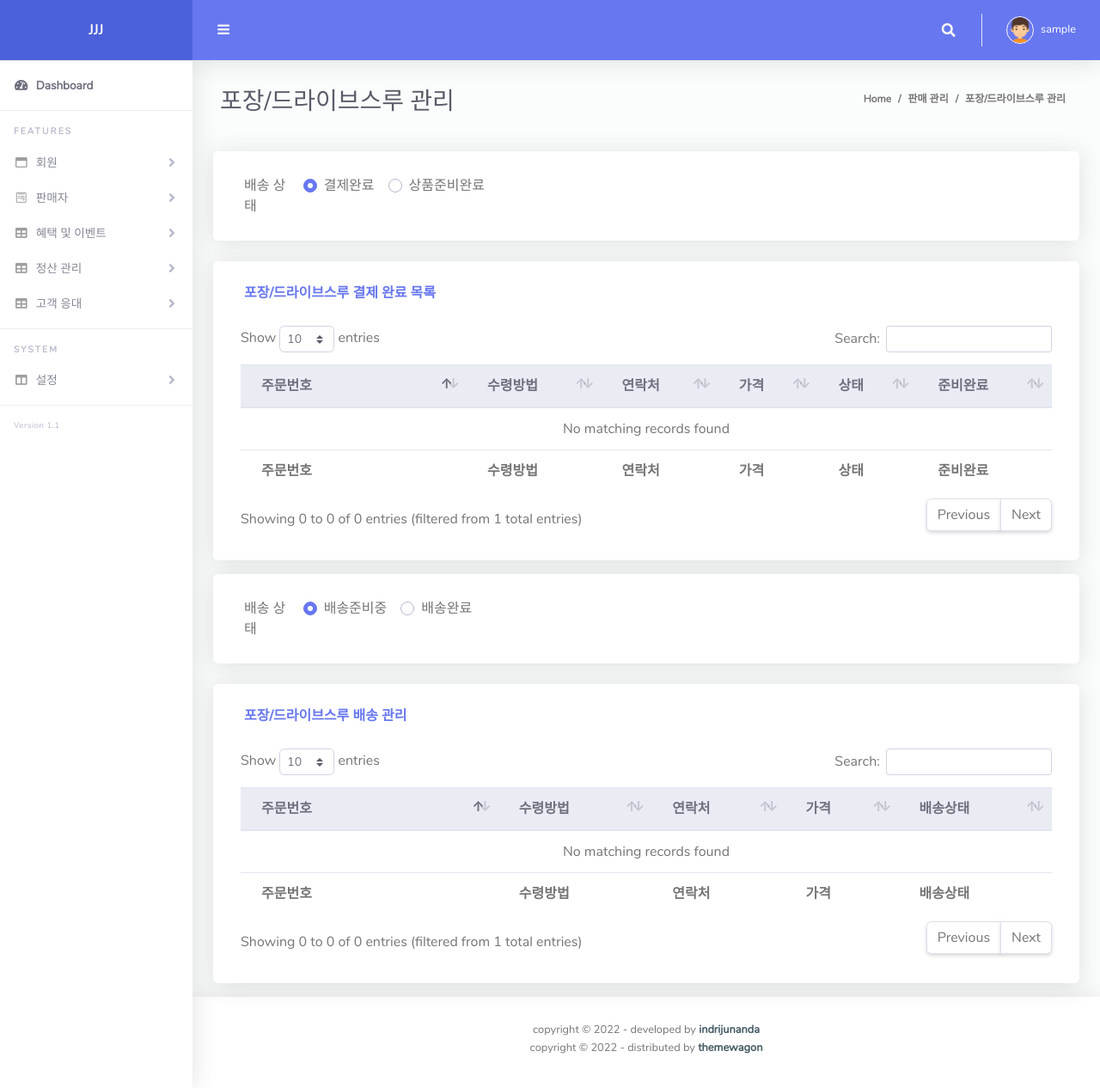
After one commit to jhy11/jjj, a Django app: page /seller/takeout in a window 1280 px wide. The commit adds this page. Shown: the whole page at 86% size. Run offline with Django 4.2, Linux system fonts and the light colour scheme; the visitor is signed in with stand-in values (Sample User, id 1); data that the repository does not hold is empty; parts of the project's set-up code (start-up, migrations or seed data) failed here and were passed over; some libraries are stand-ins or nearby versions.

Commit message:
Add seller/takeout

```diff
--- /dev/null
+++ b/seller/templates/takeout.html
@@ -0,0 +1,230 @@
+{% extends 'layouts/base.html' %} {% load static %}
+
+<!-- Specific Page CSS goes HERE  -->
+{% block stylesheets %}
+<link href="https://cdnjs.cloudflare.com/ajax/libs/font-awesome/4.7.0/css/font-awesome.min.css" rel="stylesheet"/>
+<link href="{% static 'vendor/datatables/dataTables.bootstrap4.min.css' %}" rel="stylesheet" type="text/css">
+
+{% endblock stylesheets %}
+
+{% block content %}
+<div class="container-fluid" id="container-wrapper">
+  <div class="d-sm-flex align-items-center justify-content-between mb-4">
+    <h1 class="h3 pl-2 text-gray-800">포장/드라이브스루 관리</h1>
+    <ol class="breadcrumb">
+      <li class="breadcrumb-item"><a href="./">Home</a></li>
+      <li class="breadcrumb-item">판매 관리</li>
+      <li class="breadcrumb-item active" aria-current="page">포장/드라이브스루 관리</li>
+    </ol>
+  </div>
+  <div class="row">
+    <div class="col">
+      <div class="card mb-4">
+        <div class="card-body">
+          <div class ="row g-3 needs-validation">
+            <div class="row col-md-12 mx-1 pt-2">
+              <label class="form-label col-md-1" for="status1" >배송 상태</label>
+              <fieldset class="row col-md-8" id="status1">
+                <div class="custom-control custom-radio mr-3">
+                  <input type="radio" id="customRadio1" name="status1" class="custom-control-input" value="결제완료" checked="checked">
+                  <label class="custom-control-label" for="customRadio1">결제완료</label>
+                </div>
+                <div class="custom-control custom-radio mr-3">
+                  <input type="radio" id="customRadio2" name="status1" class="custom-control-input" value="상품준비완료">
+                  <label class="custom-control-label" for="customRadio2">상품준비완료</label>
+                </div>
+              </fieldset>
+            </div>
+          </div>
+        </div>
+      </div>
+    </div>
+  </div>
+  <div class="row">
+    <div class="col">
+      <div class="card mb-3 p-3">
+        <div class="card-header d-flex flex-row align-items-center justify-content-between">
+          <h6 class="m-0 font-weight-bold text-primary">포장/드라이브스루 결제 완료 목록</h6>
+        </div>
+        <div class="table-responsive p-3" id="aaa">
+          <table class="table align-items-center table-flush table-hover" id="dataTableHover-delivery">
+            <thead class="thead-light">
+              <tr>
+                <th>주문번호</th>
+                <th>수령방법</th>
+                <th>연락처</th>
+                <th>가격</th>
+                <th>상태</th>
+                <th>준비완료</th>
+              </tr>
+            </thead>
+            <tbody class="list" id="list-order">
+              {% if Paid or Completed %}
+              {% for i in Paid %}
+              {% load humanize %}
+              <tr class="list-order-row" style="cursor:pointer">
+                <td class="align-middle" id="No-td">{{ i.order__order_no }}</td>
+                <td class="align-middle" id="Type">
+                  {% if i.order__type == '2' %}포장
+                  {% else %}드라이브스루
+                  {% endif %}
+                </td>                 <td class="align-middle" id="Call">{{ i.order__call }}</td>
+                <td class="align-middle" id="Total">{{ i.order__total_price|intcomma }}</td>
+                <td class="align-middle status" id="Status" value='결제완료'>결제완료</td>
+                <td class="align-middle custom-control custom-switch ml-5">
+                  <input type="checkbox" class="custom-control-input" id="{i.order__order_no}">
+                  <label class="custom-control-label" for="{i.order__order_no}"></label>
+                </td>
+              </tr>
+              {% endfor %}
+              {% for i in Completed %}
+              <tr class="list-order-row" style="cursor:pointer">
+                <td class="align-middle" id="No-td">{{ i.order__order_no }}</td>
+                <td class="align-middle" id="Type">
+                  {% if i.order__type == '2' %}포장
+                  {% else %}드라이브스루
+                  {% endif %}
+                </td>
+                <td class="align-middle" id="Call">{{ i.order__call }}</td>
+                <td class="align-middle" id="Total">{{ i.order__total_price|intcomma }}</td>
+                <td class="align-middle status" id="Status" value='상품준비완료'>상품준비완료</td>
+                <td class="align-middle custom-control custom-switch ml-5">
+                  <input type="checkbox" class="custom-control-input" id="{i.order__order_no}" checked="checked">
+                  <label class="custom-control-label" for="{i.order__order_no}"></label>
+                </td>
+              </tr>
+              {% endfor %}
+              {% else %}
+              <tr>
+                <td class="align-middle">Data does not exist.</td>
+                <td></td>
+                <td></td>
+                <td></td>
+                <td></td>
+                <td></td>
+              </tr>
+              {% endif %}
+            </tbody>
+            <tfoot>
+              <tr>
+                <th>주문번호</th>
+                <th>수령방법</th>
+                <th>연락처</th>
+                <th>가격</th>
+                <th>상태</th>
+                <th>준비완료</th>
+              </tr>
+            </tfoot>
+          </table>
+        </div>
+      </div>
+    </div>
+  </div>
+  <div class="row">
+    <div class="col">
+      <div class="card mb-4">
+        <div class="card-body">
+          <div class ="row g-3 needs-validation">
+            <div class="row col-md-12 mx-1 pt-2">
+              <label class="form-label col-md-1" for="status" >배송 상태</label>
+              <fieldset class="row col-md-8" id="status">
+                <div class="custom-control custom-radio mr-3">
+                  <input type="radio" id="customRadio3" name="status" class="custom-control-input" value="배송준비중" checked="checked">
+                  <label class="custom-control-label" for="customRadio3">배송준비중</label>
+                </div>
+                <div class="custom-control custom-radio mr-3">
+                  <input type="radio" id="customRadio4" name="status" class="custom-control-input" value="배송완료">
+                  <label class="custom-control-label" for="customRadio4">배송완료</label>
+                </div>
+              </fieldset>
+            </div>
+          </div>
+        </div>
+      </div>
+    </div>
+  </div>
+  <div class="row">
+    <div class="col">
+      <div class="card mb-3 p-3">
+        <div class="card-header d-flex flex-row align-items-center justify-content-between">
+          <h6 class="m-0 font-weight-bold text-primary">포장/드라이브스루 배송 관리</h6>
+        </div>
+        <div class="table-responsive p-3" id="aaa">
+          <table class="table align-items-center table-flush table-hover" id="dataTableHover-delivered">
+            <thead class="thead-light">
+              <tr>
+                <th>주문번호</th>
+                <th>수령방법</th>
+                <th>연락처</th>
+                <th>가격</th>
+                <th>배송상태</th>
+              </tr>
+            </thead>
+            <tbody class="list" id="list-order">
+              {% if Processing or Delivered %}
+              {% for i in Processing %}
+              <tr class="list-order-row">
+                <td class="align-middle" id="OrderNo">{{ i.order__order_no }}</td>
+                <td class="align-middle" id="Type">
+                  {% if i.order__type == '2' %}포장
+                  {% else %}드라이브스루
+                  {% endif %}
+                </td>
+                <td class="align-middle" id="Call">{{ i.order__call }}</td>
+                <td class="align-middle" id="Total">{{ i.order__total_price|intcomma }}</td>
+                <td class="align-middle status" id="Flag" value='배송준비중'>배송준비중</td>
+              </tr>
+              {% endfor %}
+              {% for i in Delivered %}
+              {% load humanize %}
+              <tr class="list-order-row">
+                <td class="align-middle" id="OrderNo">{{ i.order__order_no }}</td>
+                <td class="align-middle" id="Type">
+                  {% if i.order__type == '2' %}포장
+                  {% else %}드라이브스루
+                  {% endif %}
+                </td>
+                <td class="align-middle" id="Call">{{ i.order__call }}</td>
+                <td class="align-middle" id="Total">{{ i.order__total_price|intcomma }}</td>
+                <td class="align-middle status" id="Flag" value='배송완료'>배송완료</td>
+              </tr>
+              {% endfor %}
+              {% else %}
+              <tr>
+                <td class="align-middle">Data does not exist.</td>
+                <td></td>
+                <td></td>
+                <td></td>
+                <td></td>
+              </tr>
+              {% endif %}
+            </tbody>
+            <tfoot>
+              <tr>
+                <th>주문번호</th>
+                <th>수령방법</th>
+                <th>연락처</th>
+                <th>가격</th>
+                <th>배송상태</th>
+              </tr>
+            </tfoot>
+          </table>
+        </div>
+      </div>
+    </div>
+  </div>
+</div>
+
+
+{% endblock content %}
+
+<!-- Specific Page JS goes HERE  -->
+{% block javascripts %}
+<!-- Page level plugins -->
+<script src="{% static 'vendor/datatables/jquery.dataTables.min.js' %}" type="text/javascript"></script>
+<script src="{% static 'vendor/datatables/dataTables.bootstrap4.min.js' %}" type="text/javascript"></script>
+
+<script src="{% static 'jsmeta/constants.js' %}"></script>
+<script src="{% static 'jsmeta/seller/script_takeout_info.js' %}"></script>
+
+{% endblock javascripts %}
--- a/seller/urls.py
+++ b/seller/urls.py
@@ -1,7 +1,7 @@
 from django.urls import path
 
 from . import views
-from .views import info_delivery_views, info_shortdelivery_views, info_seller_views, \
+from .views import info_delivery_views, info_shortdelivery_views, info_takeout_views, info_seller_views, \
                 info_product_views, info_qna_views, info_cancel_views
 
 app_name = 'seller'
@@ -11,6 +11,7 @@ urlpatterns=[
     #판매 관리
     path('delivery', info_delivery_views.DeliveryView.as_view(), name='delivery'),
     path('shortdelivery', info_shortdelivery_views.ShortdeliveryView.as_view(), name='shortdelivery'),
+    path('takeout', info_takeout_views.TakeoutView.as_view(), name='takeout'),
 
     #path('cancel', info_cancel_views.CancelView.as_view(), name='cancel'),
 
--- /dev/null
+++ b/seller/views/info_takeout_views.py
@@ -0,0 +1,37 @@
+from django.http import HttpRequest
+from django.shortcuts import render, redirect, get_object_or_404
+from django.views.generic.base import View
+from django.contrib.auth.mixins import LoginRequiredMixin
+from django.db.models import Q
+from . import constants
+
+from management.models import order_product
+
+class TakeoutView(LoginRequiredMixin, View):
+    template_name='takeout.html'
+
+    def get(self, request: HttpRequest):
+        user_id=request.user.id
+
+        context = {
+            'Paid': get_delivery(user_id, constants.PAID),
+            'Completed': get_delivery(user_id, constants.COMPLETED),
+            'Processing': get_delivery(user_id, constants.PROCESSING),
+            #'Shipping': get_delivery(user_id, constants.SHIPPING),
+            'Delivered': get_delivery(user_id, constants.DELIVERED),
+        }
+        print(context)
+        if request.user.is_staff:
+            context['staff'] = True
+        if request.user.groups.filter(name='seller').exists():
+            context['seller'] = True
+
+        return render(request, self.template_name, context)
+
+def get_all_delivery(user_id, type):
+    return order_product.objects.filter(Q(product__shop_id__manager_id__user_id=user_id) & (Q(order__type=constants.DRIVETHRU) | Q(order__type=constants.PICKUP)) & Q(DeleteFlag='0'))\
+              .values('order__code', 'order__call', 'order__total_price', 'order__order_no', 'order__type' 'order__date')
+
+def get_delivery(user_id, status):
+    return order_product.objects.filter(Q(product__shop_id__manager_id__user_id=user_id) & (Q(order__type=constants.DRIVETHRU) | Q(order__type=constants.PICKUP)) & Q(DeleteFlag='0') & Q(order__status=status))\
+              .values('order__code', 'order__call', 'order__total_price', 'order__order_no', 'order__type', 'order__date')
--- /dev/null
+++ b/static/jsmeta/seller/script_takeout_info.js
@@ -0,0 +1,72 @@
+document.addEventListener("DOMContentLoaded", function(){
+
+  let status = document.getElementsByClassName('status');
+  [].forEach.call(status, function(status) {
+    //status.innerHTML=showStatus(status.getAttribute('value'));
+  })
+
+  let table_delivery = $('#dataTableHover-delivery').DataTable();
+  let table_delivered = $('#dataTableHover-delivered').DataTable();
+
+  table_delivery.columns(4).search( '결제완료' ).draw();
+  table_delivered.columns(4).search( '배송준비중' ).draw();
+
+  $('#status1').on('change', function () {
+    let status_info = $("input[name='status1']:checked").val();
+    table_delivery.columns(4).search( status_info ).draw();
+  });
+
+  $('#status').on('change', function () {
+    let status_info = $("input[name='status']:checked").val();
+    table_delivered.columns(4).search( status_info ).draw();
+
+    //let status = getStatus(status_info);
+    //table.columns(4).search( status ).draw();
+  });
+
+});
+
+function showStatus(status){
+  let result;
+  switch(status){
+    case Paid:
+      result = '<span class="badge badge-warning align-middle">결제완료</span>'
+      break;
+    case Completed:
+      result = '<span class="badge badge-success align-middle">상품준비완료</span>'
+      break;
+    case Processing:
+      result = '<span class="badge badge-primary align-middle">배송준비중</span>'
+      break;
+    case Shipping:
+      result = '<span class="badge badge-info align-middle">배송중</span>'
+      break;
+    case Delivered:
+      result = '<span class="badge badge-secondary align-middle">배송완료</span>'
+      break;
+  }
+  return result;
+}
+
+function getStatus(status){
+  let result;
+
+  switch(status){
+    case '결제완료':
+      result = Paid;
+      break;
+    case '상품준비완료':
+      result = Completed;
+      break;
+    case '배송준비중':
+      result = Processing;
+      break;
+    case '배송중':
+      result = Shipping;
+      break;
+    case '배송완료':
+      result = Delivered;
+      break;
+  }
+  return result;
+}
--- a/templates/includes/navigation.html
+++ b/templates/includes/navigation.html
@@ -114,7 +114,7 @@
         <h6 class="collapse-header">주문</h6>
         <a class="collapse-item" href="{% url 'seller:delivery' %}">택배배송 관리</a>
         <a class="collapse-item" href="{% url 'seller:shortdelivery' %}">근거리배송 관리</a>
-        <a class="collapse-item" href="#">포장/드라이브스루 관리</a>
+        <a class="collapse-item" href="{% url 'seller:takeout' %}">포장/드라이브스루 관리</a>
         <h6 class="collapse-header">환불</h6>
         <a class="collapse-item" href="#">취소 관리</a>
         <a class="collapse-item" href="#">반품 관리</a>
```
